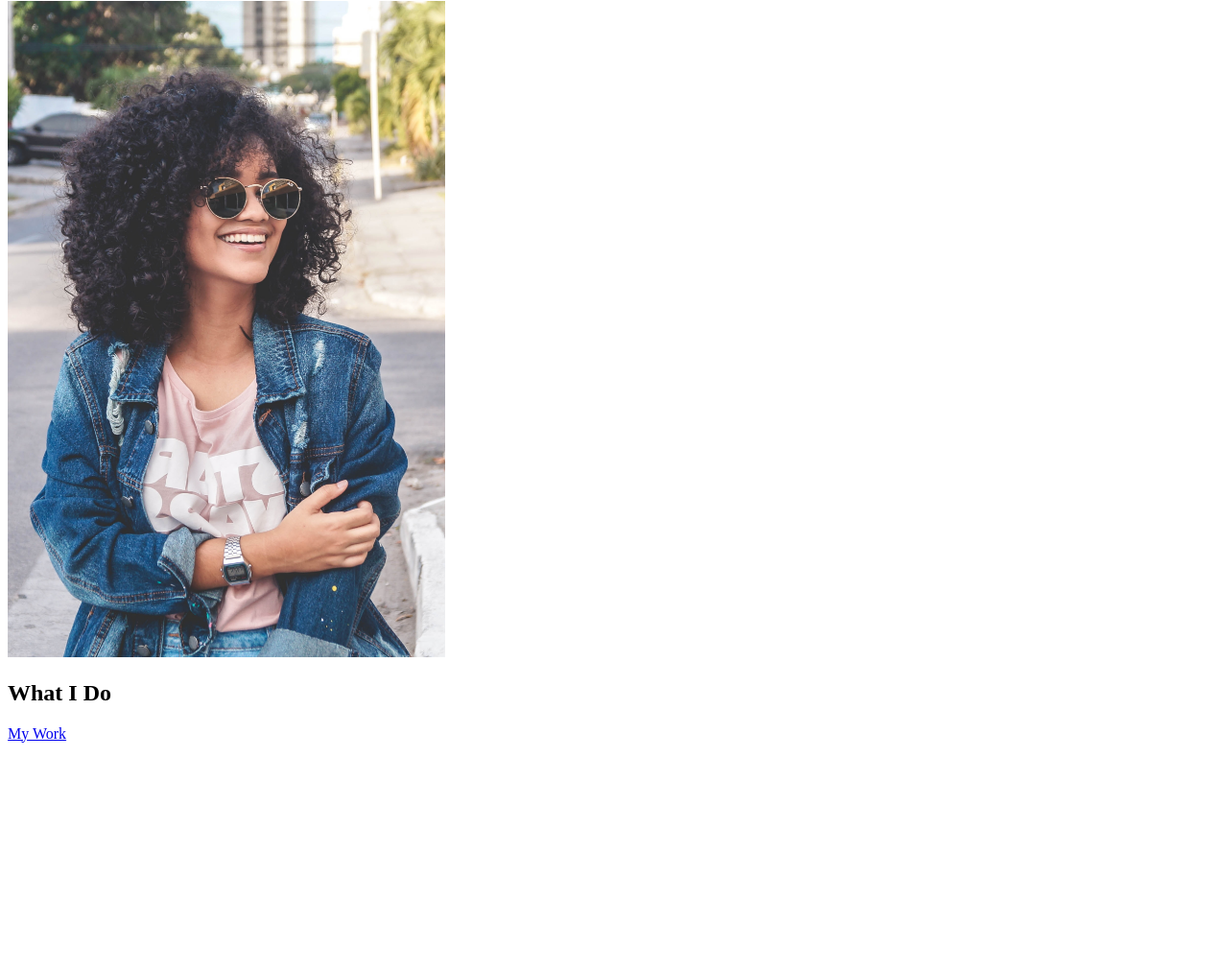
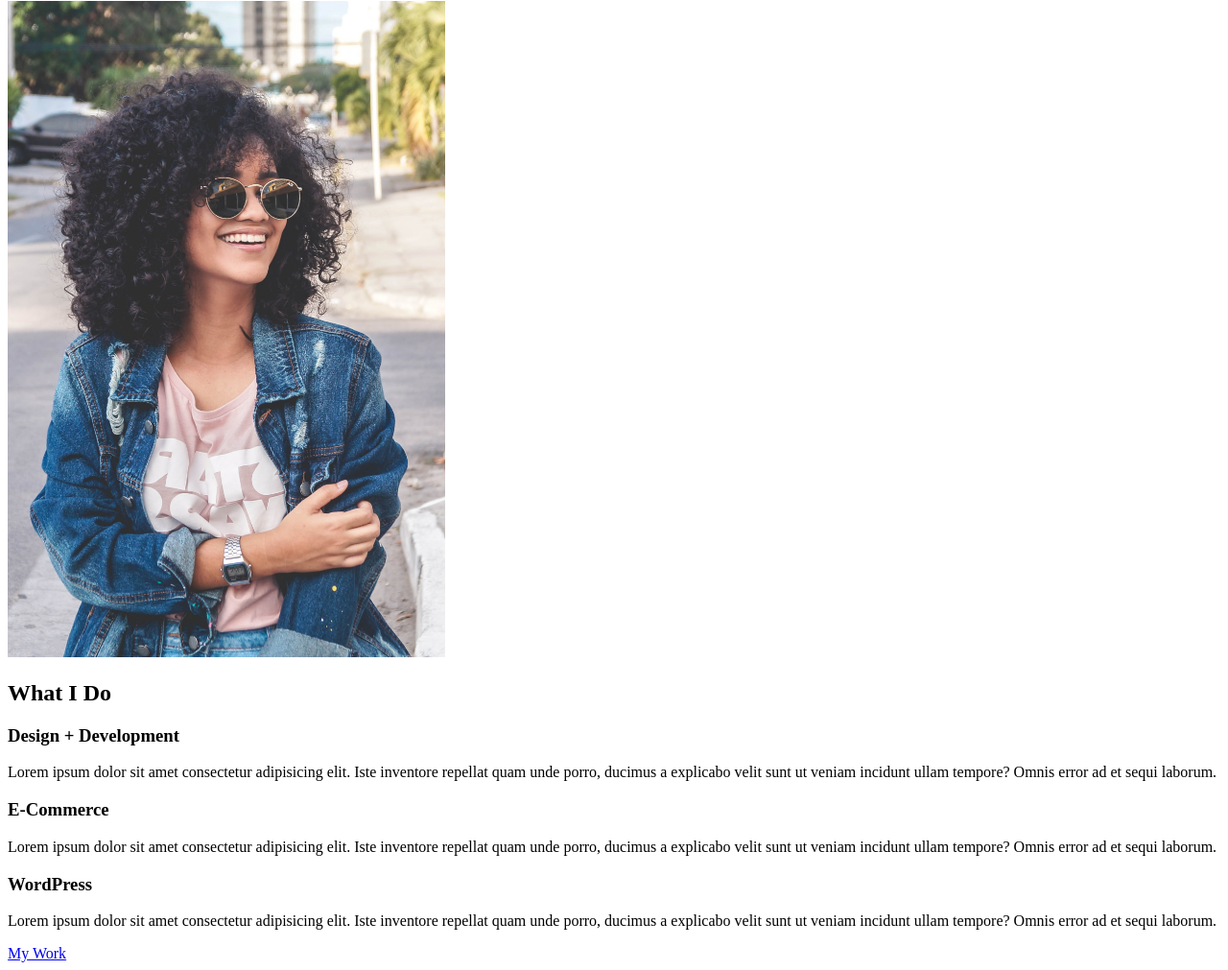
Before and after one commit to JanisKarasa/jane-portfolio-example, a plain HTML site: page index.html in a window 1280 px wide. Shown: the part 703-1714 px from the top of the page at 96% size. Before the commit the page ends 1485 px from the top, so only its background shows below. Drawn offline with Linux system fonts and the light colour scheme.

Commit message:
adding text to My Services section

```diff
--- a/index.html
+++ b/index.html
@@ -40,23 +40,31 @@
         <h2 class="section__title section__title--services">What I Do</h2>
         <div class="services">
             <div class="service">
-                <h3></h3>
-                <p></p>
+                <h3>Design + Development</h3>
+                <p>Lorem ipsum dolor sit amet consectetur adipisicing elit. Iste inventore repellat quam
+                unde porro, ducimus a explicabo velit sunt ut veniam incidunt ullam tempore? Omnis error
+                ad et sequi laborum.</p>
             </div>   <!-- service -->
 
             <div class="service">
-                <h3></h3>
-                <p></p>
+                <h3>E-Commerce</h3>
+                <p>Lorem ipsum dolor sit amet consectetur adipisicing elit. Iste inventore repellat quam
+                unde porro, ducimus a explicabo velit sunt ut veniam incidunt ullam tempore? Omnis error
+                ad et sequi laborum.</p>
             </div>   <!-- service -->
 
             <div class="service">
-                <h3></h3>
-                <p></p>
+                <h3>WordPress</h3>
+                <p>Lorem ipsum dolor sit amet consectetur adipisicing elit. Iste inventore repellat quam
+                unde porro, ducimus a explicabo velit sunt ut veniam incidunt ullam tempore? Omnis error
+                ad et sequi laborum.</p>
             </div>   <!-- service -->
         </div>   <!-- services -->
 
         <a href="#work" class="btn">My Work</a>
     </section>
 
+    <!-- About me -->
+
 </body>
 </html>
```
